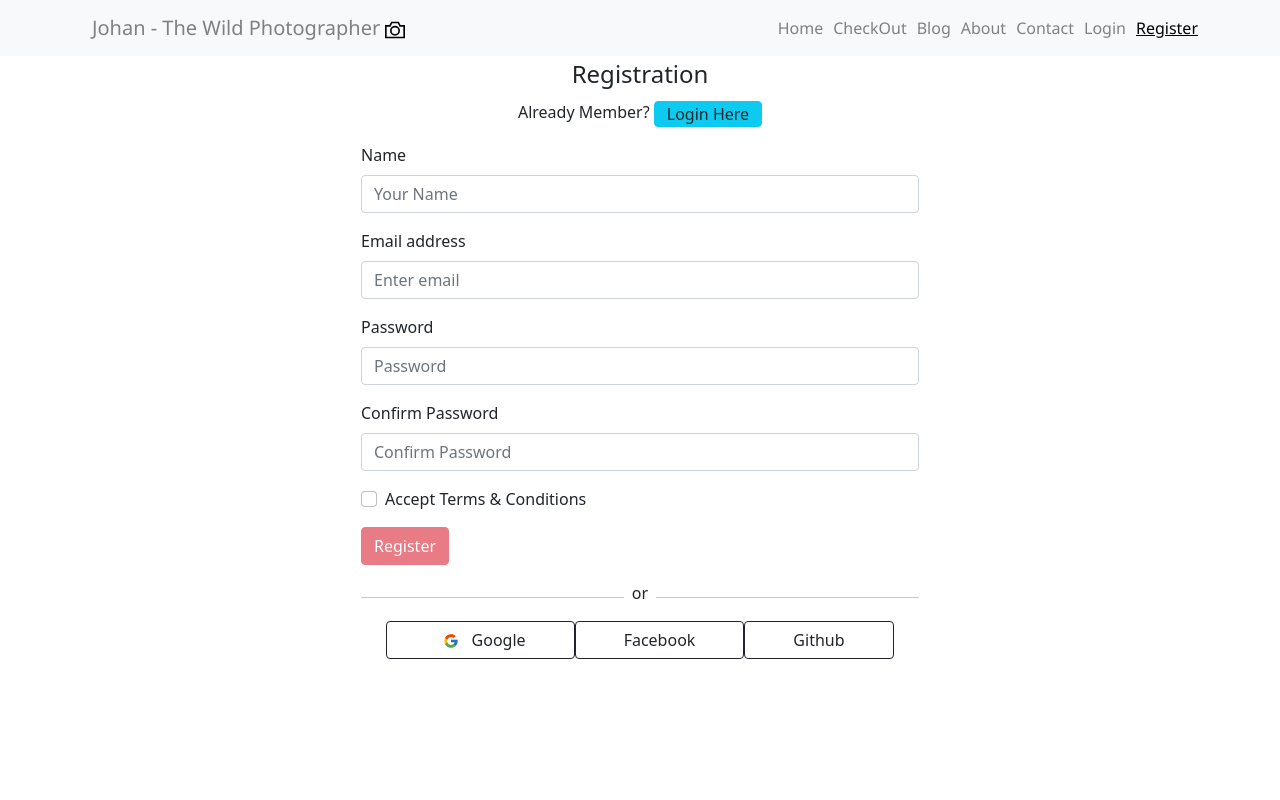
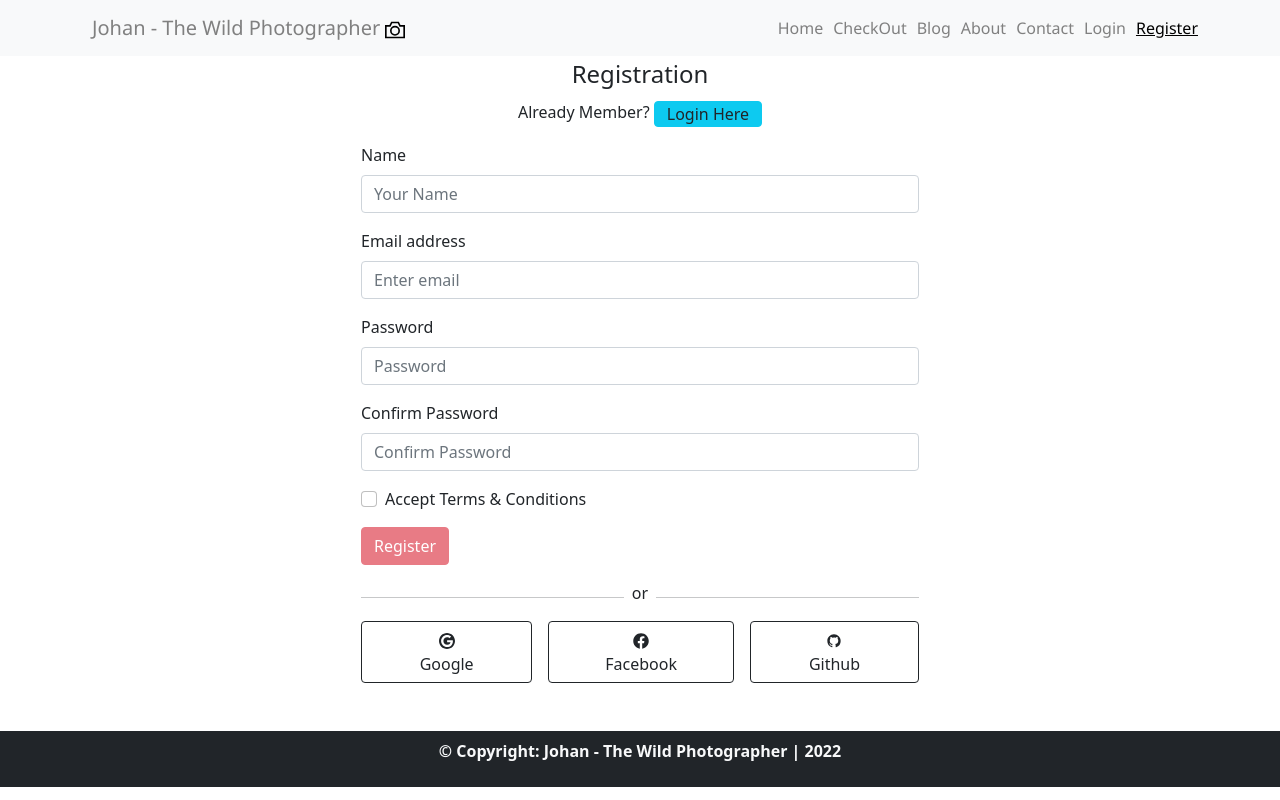
Before and after one commit to HayeulTanjib/Wild-Photographer, a React (Create React App) app: page /register in a window 1280 px wide. Shown: the top 800 px of the page. Built offline with nearby package versions, Linux system fonts and the light colour scheme; no server answers.

Commit message:
Bug fixed & Readme.md added

```diff
--- a/src/Components/Authentication/Login/SocialLogin/SocialLogin.js
+++ b/src/Components/Authentication/Login/SocialLogin/SocialLogin.js
@@ -2,7 +2,9 @@ import React from 'react';
 import { useSignInWithGoogle, useSignInWithFacebook, useSignInWithGithub } from 'react-firebase-hooks/auth';
 import { useLocation, useNavigate } from 'react-router-dom';
 import auth from '../../../../Firebase/firebase.config';
-import { FcGoogle } from 'react-icons/fc';
+import { ImGoogle3 } from 'react-icons/im';
+import { FaFacebook } from 'react-icons/fa';
+import { RiGithubFill } from 'react-icons/ri';
 
 
 const SocialLogin = () => {
@@ -26,7 +28,7 @@ const SocialLogin = () => {
 
 
     return (
-        <div className='text-center'>
+        <div className='text-center mb-5'>
             <div className='d-flex mt-3'>
                 <hr className='w-50' />
                 <p className='mx-2'>or</p>
@@ -35,10 +37,10 @@ const SocialLogin = () => {
             <>
             {error ? <p className='text-danger'>{error.message}</p> : "" }
             </>
-            <div>
-            <button className='btn btn-outline-dark px-5' onClick={() => signInWithGoogle()}> <FcGoogle className='mx-2'/> Google</button>
-            <button className='btn btn-outline-dark px-5' onClick={() => signInWithFacebook()}>  Facebook</button>
-            <button className='btn btn-outline-dark px-5' onClick={() => signInWithGithub()}>  Github</button>
+            <div className='d-flex gap-3 flex-column flex-md-row '>
+            <button className='btn btn-outline-dark px-5' onClick={() => signInWithGoogle()}> <ImGoogle3 className='mx-2'/> Google</button>
+            <button className='btn btn-outline-dark px-5' onClick={() => signInWithFacebook()}><FaFacebook className='mx-2'/>  Facebook</button>
+            <button className='btn btn-outline-dark px-5' onClick={() => signInWithGithub()}><RiGithubFill className='mx-2'/>  Github</button>
             </div>
         </div>
     );
--- a/src/Components/Authentication/Register/Register.js
+++ b/src/Components/Authentication/Register/Register.js
@@ -8,7 +8,7 @@ import { Link, useNavigate } from 'react-router-dom';
 import SocialLogin from '../Login/SocialLogin/SocialLogin';
 
 const Register = () => {
-    const [createUserWithEmailAndPassword, user, loading, error] = useCreateUserWithEmailAndPassword(auth, { sendEmailVerification: true });
+    const [createUserWithEmailAndPassword, user, error] = useCreateUserWithEmailAndPassword(auth, { sendEmailVerification: true });
     const [updateProfile] = useUpdateProfile(auth);
     const [accept, setAccept] = useState(false);
     const navigate = useNavigate()
@@ -28,10 +28,13 @@ const Register = () => {
         const password = passwordRef.current.value;
         const confirmPassword = confirmPassRef.current.value;
 
+
         if (password === confirmPassword) {
             await createUserWithEmailAndPassword(email, password)
             await updateProfile({ displayName: name })
-            navigate('/');
+            if(user){
+                navigate('/');
+            }
         }
         else {
             toast.error("Password Not Matched!");
@@ -46,8 +49,10 @@ const Register = () => {
     }
 
 
+
+
     return (
-        <div className='w-50 mx-auto vh-100'>
+        <div className='w-50 mx-auto h-100'>
             <legend className='text-center'>Registration</legend>
             <div>
                 <p className='text-center'>Already Member? <Button className='btn btn-info py-0'><Link className='text-decoration-none text-dark' to="/login">Login Here</Link> </Button></p>
@@ -65,12 +70,12 @@ const Register = () => {
 
                 <Form.Group className="mb-3" controlId="formBasicPassword">
                     <Form.Label>Password</Form.Label>
-                    <Form.Control ref={passwordRef} type="password" className='shadow-none' placeholder="Password" required />
+                    <Form.Control ref={passwordRef} type="password" className='shadow-none' placeholder="Password" minLength="6" required />
                 </Form.Group>
 
                 <Form.Group className="mb-3" controlId="formBasicPassword2">
                     <Form.Label>Confirm Password</Form.Label>
-                    <Form.Control ref={confirmPassRef} type="password" className='shadow-none' placeholder="Confirm Password" required />
+                    <Form.Control ref={confirmPassRef} type="password" className='shadow-none' placeholder="Confirm Password"  minLength="6" required />
                 </Form.Group>
 
                 <Form.Group className="mb-3" controlId="formBasicCheckbox">
--- a/src/Components/Pages/Home/Services/Services.js
+++ b/src/Components/Pages/Home/Services/Services.js
@@ -34,7 +34,7 @@ const Services = () => {
                                         <Card.Text>
                                             {description}
                                         </Card.Text>
-                                        <Link className='btn btn-primary' to={'/checkout'}>Add to Cart</Link>
+                                        <Link className='btn btn-primary' to={'/checkout'}>Book Now</Link>
                                     </Card.Body>
                                 </Card>
 
```
Also changed, not shown: 1 other file (tests, documents, lock files or other folders).
